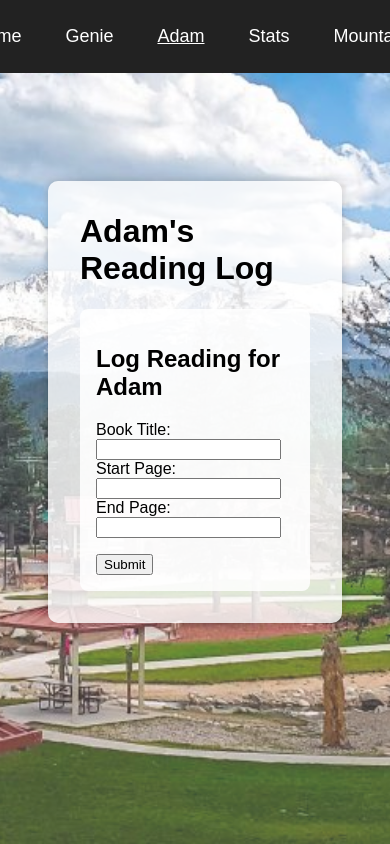
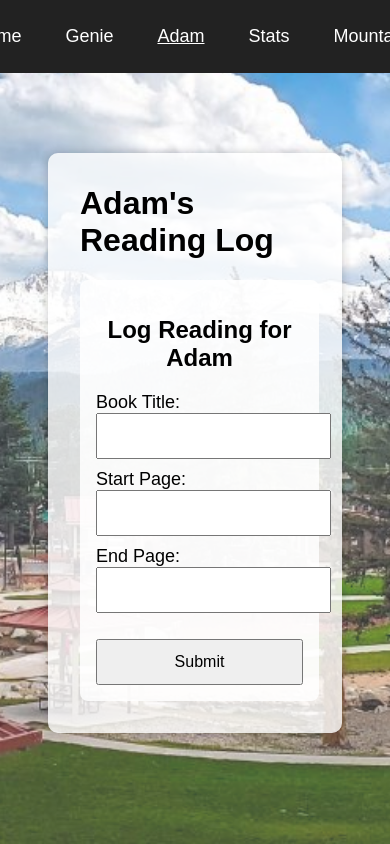
Before and after one commit to Gituserzoo/ReadingTrackerApp, a React (Vite) app in the folder ReadingTrackerApp/: page /adam in a window 390 px wide. Built offline with nearby package versions, Linux system fonts and the light colour scheme.

Commit message:
Add responsive class to reading form

```diff
--- a/ReadingTrackerApp/src/components/ReadingLogForm.tsx
+++ b/ReadingTrackerApp/src/components/ReadingLogForm.tsx
@@ -42,7 +42,9 @@ export default function ReadingLogForm({ user }: Props) {
   }
 
   return (
-    <form onSubmit={handleSubmit} style={{ backgroundColor: 'rgba(255,255,255,0.85)', padding: '1rem', borderRadius: '8px' }}>
+    <form onSubmit={handleSubmit}
+       className="reading-form"
+       style={{ backgroundColor: 'rgba(255,255,255,0.85)', padding: '1rem', borderRadius: '8px' }}>
       <h2>Log Reading for {user}</h2>
 
       <div>
```
